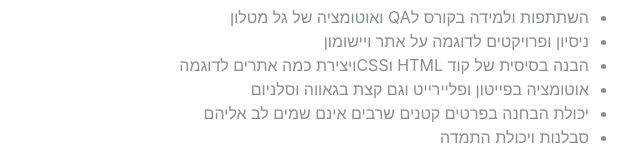
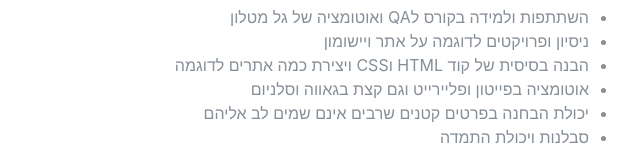
Before and after one commit to shilo-elshalem/MPC, a website with bundled scripts: page index.html in a window 1280 px wide. Shown: the part 1176-1331 px from the top of the page, 603-1243 px from the left. Built offline with nearby package versions, Linux system fonts and the light colour scheme; files whose address does not match are found by name; a web font is replaced by a local one.

Commit message:
Update index.html

```diff
--- a/index.html
+++ b/index.html
@@ -227,7 +227,7 @@
 			<ul  dir="RTL" ; style="text-align: right" >
 				<li > השתתפות ולמידה בקורס לQA ואוטומציה של גל מטלון </li>
 				<li> ניסיון ופרויקטים לדוגמה על אתר ויישומון </li>
-				<li> הבנה בסיסית של קוד HTML וCSSויצירת כמה אתרים לדוגמה </li>
+				<li> הבנה בסיסית של קוד HTML וCSS ויצירת כמה אתרים לדוגמה </li>
 				<li> אוטומציה בפייטון ופליירייט וגם קצת בגאווה וסלניום </li>
 				<li> יכולת הבחנה בפרטים קטנים שרבים אינם שמים לב אליהם </li>
 				<li> סבלנות ויכולת התמדה </li>
```
